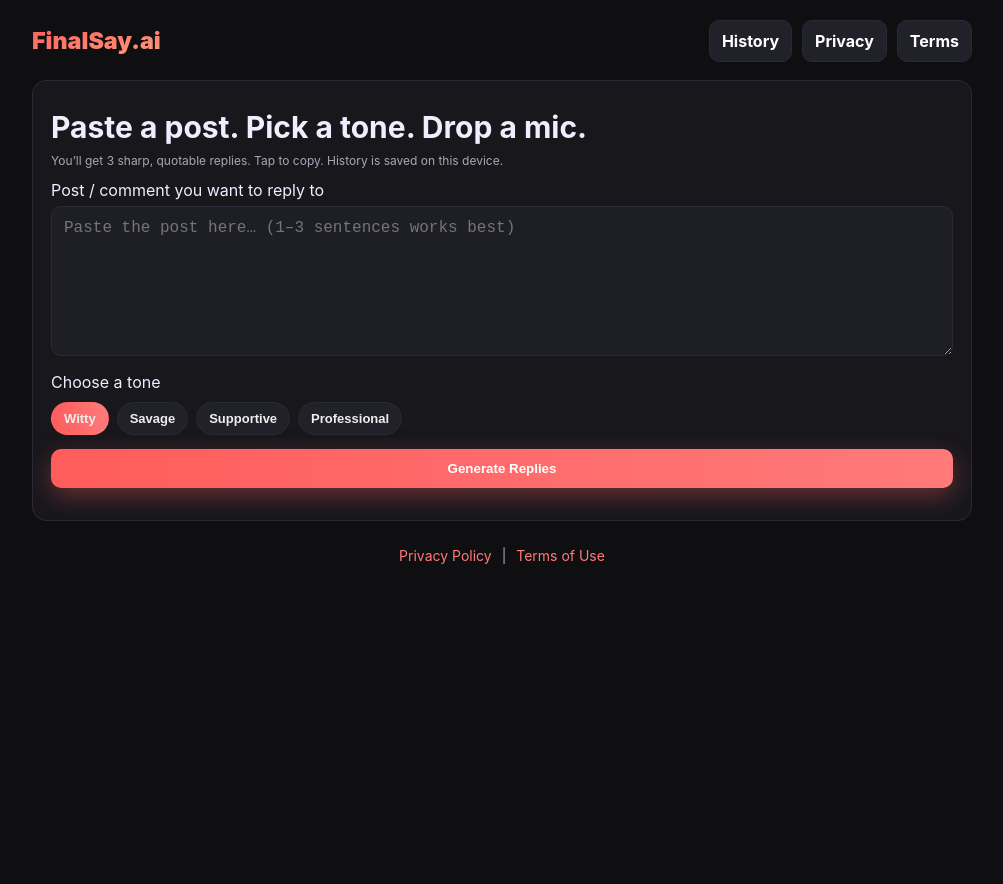
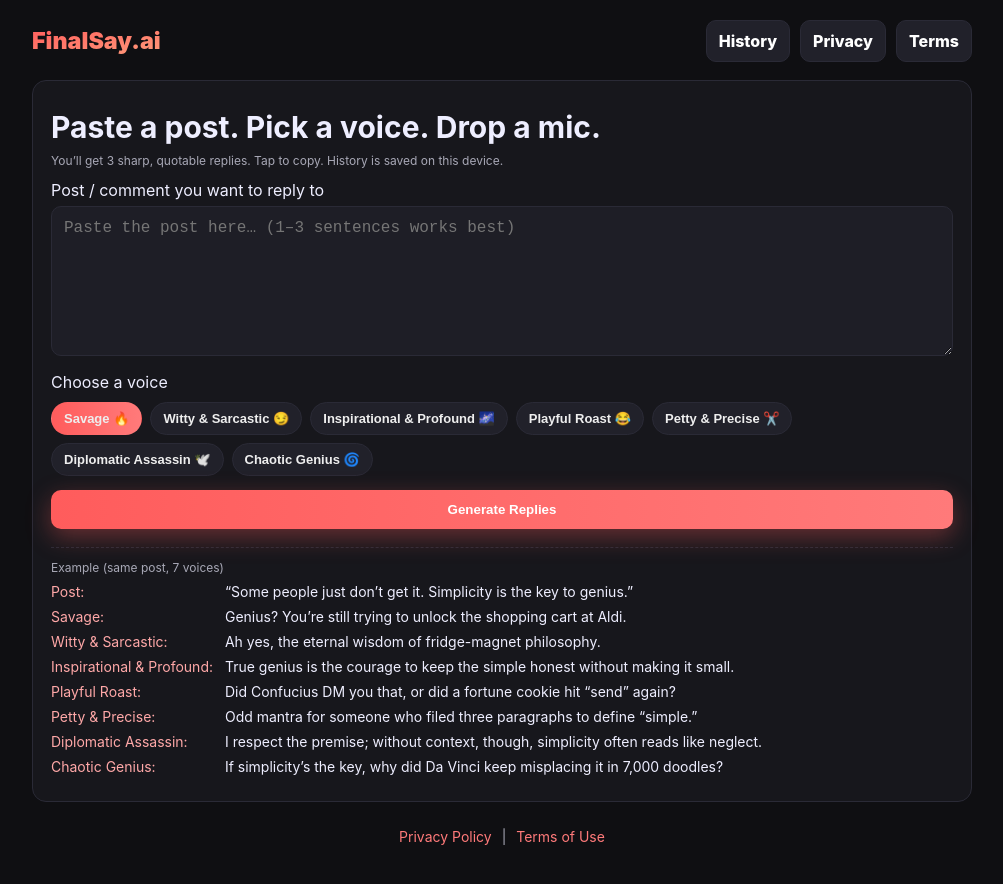
Before and after one commit to finalsayapp-byte/Finalsay.ai, a plain HTML site: page index.html in a window 1280 px wide. Shown: the whole page, without its empty margins (138-1141 px from the left). Before the commit the page ends 800 px from the top, so only its background shows below. Drawn offline with Linux system fonts and the light colour scheme.

Commit message:
Update index.html

```diff
--- a/index.html
+++ b/index.html
@@ -13,11 +13,10 @@
   body{margin:0; font-family:Inter, Arial, Helvetica, sans-serif; background:var(--bg); color:var(--text)}
   .wrap{max-width:980px; margin:0 auto; padding:20px}
   header{display:flex; align-items:center; justify-content:space-between; gap:12px; margin-bottom:18px}
-  .brand{display:flex; align-items:center; gap:10px}
   .logo{display:block; width:220px; max-width:60vw}
   .nav{display:flex; gap:10px; flex-wrap:wrap}
-  .nav a, .nav button{background:#21212a; color:#fff; border:1px solid var(--line); padding:10px 12px; border-radius:10px; text-decoration:none; font-weight:700; cursor:pointer}
-  .nav a:hover, .nav button:hover{border-color:#3a3a46}
+  .nav a{background:#21212a; color:#fff; border:1px solid var(--line); padding:10px 12px; border-radius:10px; text-decoration:none; font-weight:800}
+  .nav a:hover{border-color:#3a3a46}
   h1{font-size:clamp(22px,4.5vw,30px); margin:10px 0 8px}
   .container{background:var(--panel); border:1px solid var(--line); border-radius:14px; padding:18px}
   label{display:block; margin:12px 0 6px}
@@ -32,6 +31,9 @@
   .reply{background:#1b1b23; border:1px solid var(--line); margin:10px 0; padding:12px; border-radius:10px; cursor:pointer}
   .reply:hover{background:#23232c}
   .reply.copied{outline:2px solid var(--accent)}
+  .examples{margin-top:18px; border-top:1px dashed var(--line); padding-top:12px}
+  .exline{margin:8px 0; font-size:14px}
+  .exlabel{display:inline-block; min-width:170px; color:#ffa8a8}
   footer{margin:26px 0 20px; text-align:center; color:var(--muted); font-size:14px}
   footer a{color:#ff7a7a; text-decoration:none; margin:0 6px}
   footer a:hover{text-decoration:underline}
@@ -40,8 +42,7 @@
 <body>
   <div class="wrap">
     <header>
-      <div class="brand">
-        <!-- Slick, lightweight SVG wordmark -->
+      <!-- Wordmark -->
       <svg class="logo" viewBox="0 0 680 120" xmlns="http://www.w3.org/2000/svg" aria-label="FinalSay.ai">
         <defs>
           <linearGradient id="g" x1="0" y1="0" x2="1" y2="1">
@@ -53,27 +54,29 @@
           FinalSay.ai
         </text>
       </svg>
-      </div>
       <nav class="nav">
-        <a href="/history.html" title="View your saved replies">History</a>
+        <a href="/history.html">History</a>
         <a href="/privacy.html">Privacy</a>
         <a href="/terms.html">Terms</a>
       </nav>
     </header>
 
     <div class="container">
-      <h1>Paste a post. Pick a tone. Drop a mic.</h1>
+      <h1>Paste a post. Pick a voice. Drop a mic.</h1>
       <div class="hint">You’ll get 3 sharp, quotable replies. Tap to copy. History is saved on this device.</div>
 
       <label for="text">Post / comment you want to reply to</label>
       <textarea id="text" placeholder="Paste the post here… (1–3 sentences works best)"></textarea>
 
-      <label>Choose a tone</label>
+      <label>Choose a voice</label>
       <div class="tones" id="tones">
-        <button class="tone active" data-tone="Witty">Witty</button>
-        <button class="tone" data-tone="Savage">Savage</button>
-        <button class="tone" data-tone="Supportive">Supportive</button>
-        <button class="tone" data-tone="Professional">Professional</button>
+        <button class="tone active" data-tone="Savage">Savage 🔥</button>
+        <button class="tone" data-tone="Witty & Sarcastic">Witty & Sarcastic 😏</button>
+        <button class="tone" data-tone="Inspirational & Profound">Inspirational & Profound 🌌</button>
+        <button class="tone" data-tone="Playful Roast">Playful Roast 😂</button>
+        <button class="tone" data-tone="Petty & Precise">Petty & Precise ✂️</button>
+        <button class="tone" data-tone="Diplomatic Assassin">Diplomatic Assassin 🕊️</button>
+        <button class="tone" data-tone="Chaotic Genius">Chaotic Genius 🌀</button>
       </div>
 
       <div class="actions">
@@ -82,6 +85,19 @@
       <div id="status" class="hint"></div>
 
       <div id="output"></div>
+
+      <!-- Example tone outputs -->
+      <div class="examples" id="examples">
+        <div class="hint">Example (same post, 7 voices)</div>
+        <div class="exline"><span class="exlabel">Post:</span> “Some people just don’t get it. Simplicity is the key to genius.”</div>
+        <div class="exline"><span class="exlabel">Savage:</span> Genius? You’re still trying to unlock the shopping cart at Aldi.</div>
+        <div class="exline"><span class="exlabel">Witty & Sarcastic:</span> Ah yes, the eternal wisdom of fridge-magnet philosophy.</div>
+        <div class="exline"><span class="exlabel">Inspirational & Profound:</span> True genius is the courage to keep the simple honest without making it small.</div>
+        <div class="exline"><span class="exlabel">Playful Roast:</span> Did Confucius DM you that, or did a fortune cookie hit “send” again?</div>
+        <div class="exline"><span class="exlabel">Petty & Precise:</span> Odd mantra for someone who filed three paragraphs to define “simple.”</div>
+        <div class="exline"><span class="exlabel">Diplomatic Assassin:</span> I respect the premise; without context, though, simplicity often reads like neglect.</div>
+        <div class="exline"><span class="exlabel">Chaotic Genius:</span> If simplicity’s the key, why did Da Vinci keep misplacing it in 7,000 doodles?</div>
+      </div>
     </div>
 
     <footer>
@@ -91,8 +107,8 @@
   </div>
 
 <script>
-  // --- Tone pills ---
-  let tone = "Witty";
+  // Tone pills
+  let tone = "Savage";
   document.getElementById('tones').addEventListener('click', (e)=>{
     if(!e.target.classList.contains('tone')) return;
     document.querySelectorAll('.tone').forEach(b=>b.classList.remove('active'));
@@ -100,17 +116,17 @@
     tone = e.target.dataset.tone;
   });
 
-  // --- Helpers ---
+  // Helpers
   const stripOuterQuotes = s => s.replace(/^["“”'`]+|["“”'`]+$/g,'');
   const cleanLine = s => stripOuterQuotes(s.replace(/^\s*\d+\.\s*/, '').trim());
-  const saveHistory = (input, items) => {
-    const entry = { ts: Date.now(), tone, input, items };
+  const saveHistory = (input, items, toneSel) => {
+    const entry = { ts: Date.now(), tone: toneSel, input, items };
     const list = JSON.parse(localStorage.getItem('fs_history')||'[]');
     list.unshift(entry);
     localStorage.setItem('fs_history', JSON.stringify(list.slice(0,20)));
   };
 
-  // --- Generate ---
+  // Generate
   const btn = document.getElementById('generate');
   const out = document.getElementById('output');
   const statusEl = document.getElementById('status');
@@ -136,7 +152,7 @@
       items = items.map(cleanLine).filter(Boolean);
 
       if(!items.length){
-        out.innerHTML = `<div class="reply">No replies generated. Try rephrasing or a different tone.</div>`;
+        out.innerHTML = `<div class="reply">No replies generated. Try rephrasing or a different voice.</div>`;
       } else {
         out.innerHTML = items.map(r => `<div class="reply">${r.replace(/</g,'&lt;')}</div>`).join('');
         Array.from(out.querySelectorAll('.reply')).forEach(div=>{
@@ -146,7 +162,7 @@
           });
         });
         // Save to local history
-        saveHistory(text, items);
+        saveHistory(text, items, tone);
       }
       statusEl.textContent = '';
     } catch (e) {
```
Lines whose indentation alone changed are shown as unchanged.
